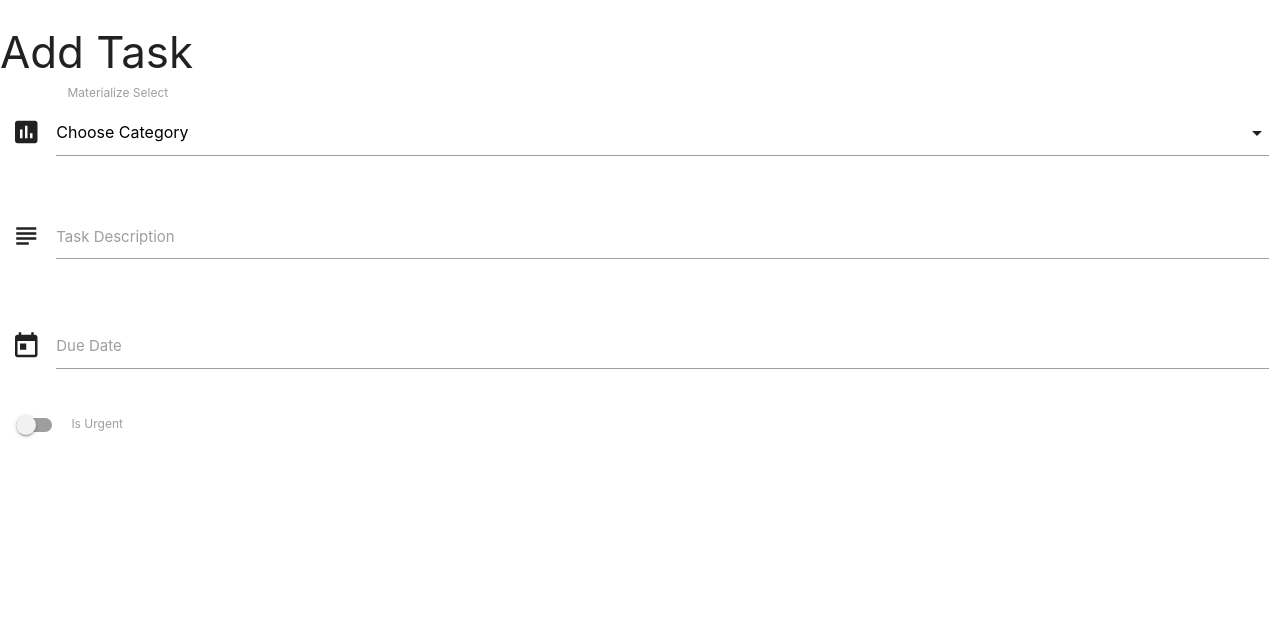
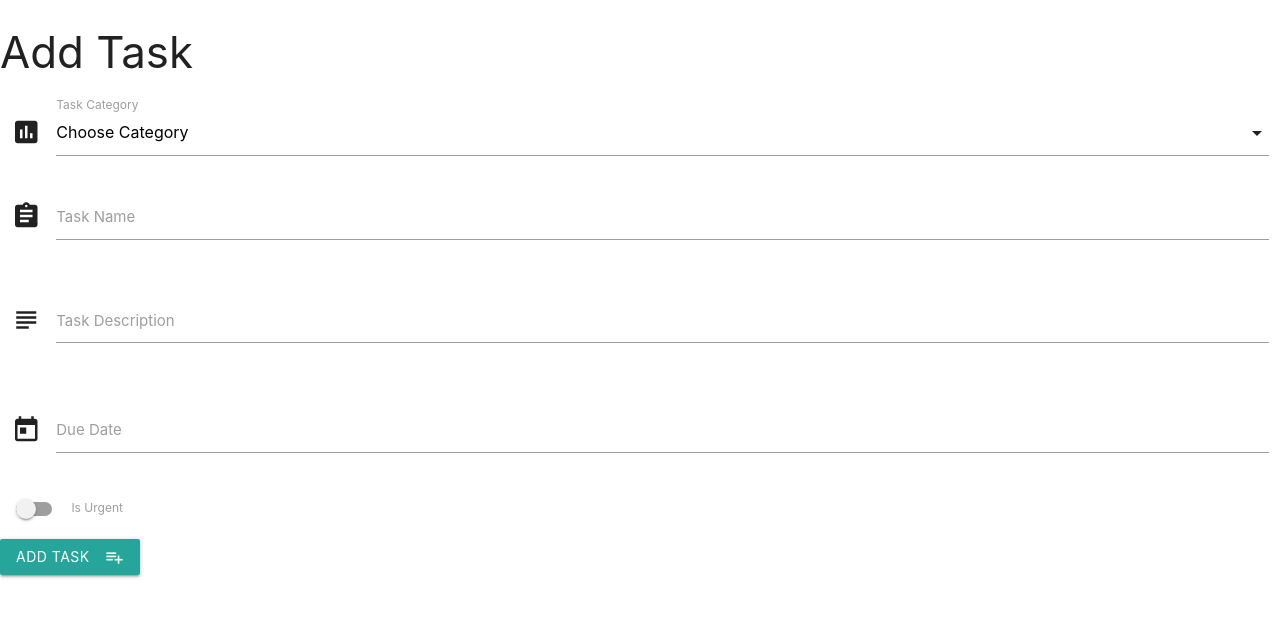
Before and after one commit to diebraga/task_app_flask, a Flask app: page /add_task in a window 1280 px wide. Shown: the top 617 px of the page. Run offline with Flask 2, Linux system fonts and the light colour scheme; data that the repository does not hold is empty; some libraries are stand-ins or nearby versions.

Commit message:
sending form + sumbit button

```diff
--- a/app.py
+++ b/app.py
@@ -23,5 +23,12 @@ def get_tasks():
 def add_task():
     return render_template('addtask.html', categories=mongo.db.categories.find())
 
+@app.route('/insert_task', methods=['POST'])
+def insert_task():
+    tasks = mongo.db.tasks
+    tasks.insert_one(request.form.to_dict())
+    return redirect(url_for('get_tasks'))
+
+
 
 app.run(debug=True)
--- a/templates/addtask.html
+++ b/templates/addtask.html
@@ -1,17 +1,22 @@
 {% extends 'base.html' %} {% block content %}
 <h3>Add Task</h3>
 <div class="row">
-  <form action="" method="POST" class="col s12">
+    <form action="{{ url_for('insert_task') }}" method="POST"  class="col s12">
+        <div class="row">
                 <div class="input-field col s12">
-      <div class="row">
                     <i class="material-icons prefix">poll</i>
-      <select id="categories" name="category_name">
+                    <select id="category" name="category_name">
                   <option value="" disabled selected>Choose Category</option>
                   {% for cat in categories %}
                       <option value="{{cat.category_name}}">{{cat.category_name}}</option>
                   {% endfor %}
                 </select>
-      <label>Materialize Select</label>
+                    <label>Task Category</label>
+            </div>
+            <div class="input-field col s12">
+                <i class="material-icons prefix">assignment</i>
+                <input id="task_name" name="task_name" type="text">
+                <label for="icon_prefix">Task Name</label>
             </div>
         </div>
         <div class="row">
@@ -24,7 +29,7 @@
         <div class="row">
             <div class="input-field col s12">
                 <i class="material-icons prefix">today</i>
-              <input name="due_date" id="due_date" type="text" class="datepicker">
+                <input id="due_date" name="due_date" type="text" class="datepicker">
                 <label for="icon_prefix">Due Date</label>
             </div>
         </div>
@@ -37,6 +42,12 @@
                 </label>
             </div>
         </div>
+        <div class="row">
+            <button class="btn waves-effect waves-light" type="submit" name="action">Add Task
+                <i class="material-icons right">playlist_add</i>
+             </button>
+        </div>
     </form>
 </div>
+
 {% endblock %}
```
Lines whose indentation alone changed are shown as unchanged.
